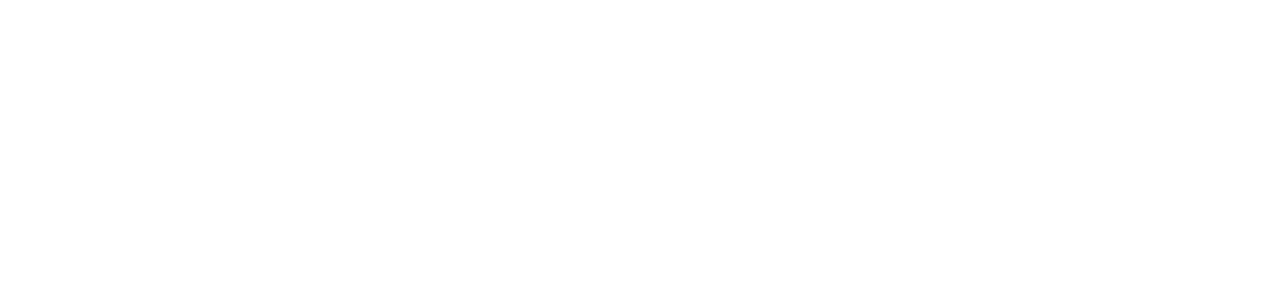
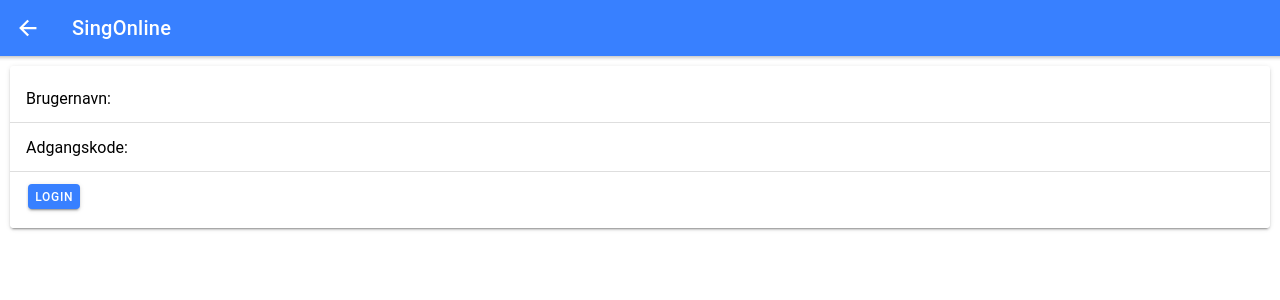
Before and after one commit to Webudvikler-TechCollege/Apps-2022, a React (Create React App) app in the folder CodeAlong/singonline/: page /1 in a window 1280 px wide. Shown: the top 300 px of the page. Built offline with nearby package versions, Linux system fonts and the light colour scheme.

Commit message:
SingOnline CodeAlong - Detail and backbutton

```diff
--- a/CodeAlong/singonline/src/App.tsx
+++ b/CodeAlong/singonline/src/App.tsx
@@ -23,6 +23,7 @@
 import { useAuth } from './components/Auth/AuthProvider';
 import Home from './pages/Home';
 import Login from './pages/Login';
+import Details from './pages/Details';
 
 setupIonicReact();
 
@@ -40,6 +41,10 @@
             }
           }
         ></Route>
+        <Route exact path="/:slug"
+          render={() => {
+            return loginData ? <Details /> : <Login />
+          }}></Route>
       </IonRouterOutlet>
     </IonReactRouter>
   </IonApp>
--- a/CodeAlong/singonline/src/components/Layout/Layout.tsx
+++ b/CodeAlong/singonline/src/components/Layout/Layout.tsx
@@ -1,5 +1,6 @@
-import { IonContent, IonHeader, IonPage, IonTitle, IonToolbar } from "@ionic/react"
+import { IonBackButton, IonButtons, IonContent, IonHeader, IonPage, IonTitle, IonToolbar } from "@ionic/react"
 import { useEffect } from "react"
+import { useParams } from "react-router"
 
 interface iPageProps {
 	title: string;
@@ -8,6 +9,7 @@
 }
 
 const Page: React.FC<iPageProps> = ({ title, description, children }) => {
+	const { slug } = useParams<{slug: string}>()
 
 	useEffect(() => {
 		document.title = title;
@@ -23,6 +25,11 @@
 				<IonHeader>
 					<IonToolbar color="primary">
 						<IonTitle>SingOnline</IonTitle>
+						{slug && (
+							<IonButtons slot="start">
+								<IonBackButton default-href="/"></IonBackButton>
+							</IonButtons>
+						)}
 					</IonToolbar>
 				</IonHeader>
 				<ContentWrapper >
--- /dev/null
+++ b/CodeAlong/singonline/src/components/Song/SongDetails.tsx
@@ -0,0 +1,38 @@
+import axios from "axios";
+import { useEffect, useState } from "react";
+import { useParams } from "react-router";
+import { useAuth } from "../Auth/AuthProvider";
+
+const SongDetails = () => {
+	interface iSong {
+		id: number;
+		title: string;
+		content: string;
+		name: string;
+		slug: string;
+	}
+
+	const { loginData } = useAuth()
+	const [ apiData, setApiData ] = useState<iSong>()
+	const { slug } = useParams<{ slug: string }>()
+
+	useEffect(() => {
+		const getData = async () => {
+			const options = {
+				headers: {
+					Authorization: `Bearer ${loginData.access_token}`
+				}
+			}
+			const url = `https://api.mediehuset.net/singonline/songs/${slug}`
+			const result = await axios.get(url, options)
+			setApiData(result.data.item);
+
+		}
+		getData()
+	}, [loginData.access_token, slug])
+
+
+	return apiData ? apiData : null
+}
+
+export default SongDetails;
--- a/CodeAlong/singonline/src/components/Song/SongList.tsx
+++ b/CodeAlong/singonline/src/components/Song/SongList.tsx
@@ -20,7 +20,7 @@
 		const getData = async () => {
 			const options = {
 				headers: {
-					Authorization: `Baerer ${loginData.access_token}`
+					Authorization: `Bearer ${loginData.access_token}`
 				}
 			}
 			const url = 'https://api.mediehuset.net/singonline/songs'
--- /dev/null
+++ b/CodeAlong/singonline/src/pages/Details.tsx
@@ -0,0 +1,24 @@
+import { IonContent } from "@ionic/react";
+import { Page } from "../components/Layout/Layout";
+import SongDetails from "../components/Song/SongDetails";
+
+const Details: React.FC = () => {
+  const song = SongDetails();
+  console.log(song);
+
+  return (
+    <>
+      {song && (
+        <Page title={song.title} description={song.name}>
+          <IonContent className="ion-padding">
+            <h1>{song.title}</h1>
+            <h3>{song.name}</h3>
+            <pre>{song.content}</pre>
+          </IonContent>
+        </Page>
+      )}
+    </>
+  );
+};
+
+export default Details;
```
